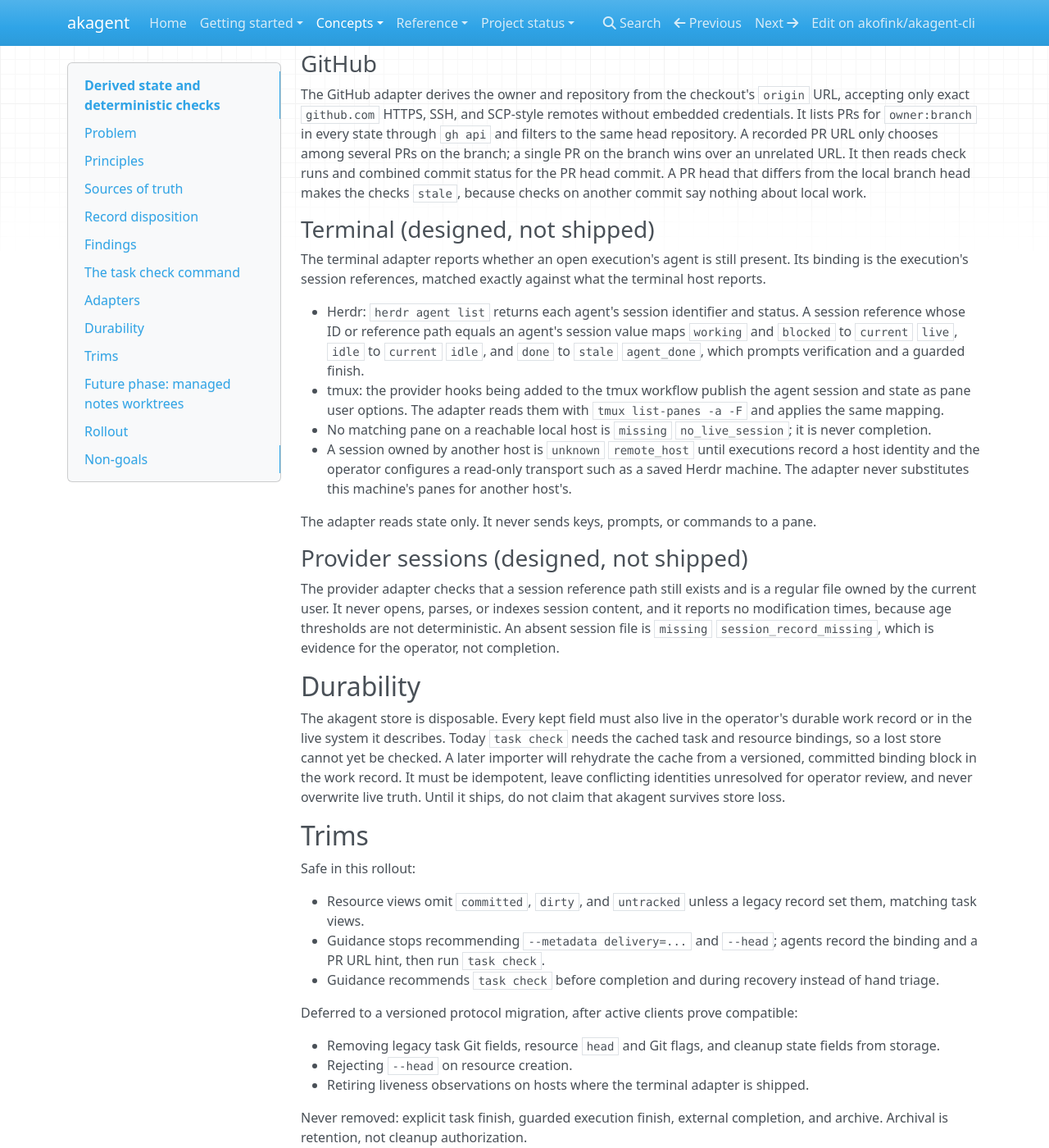
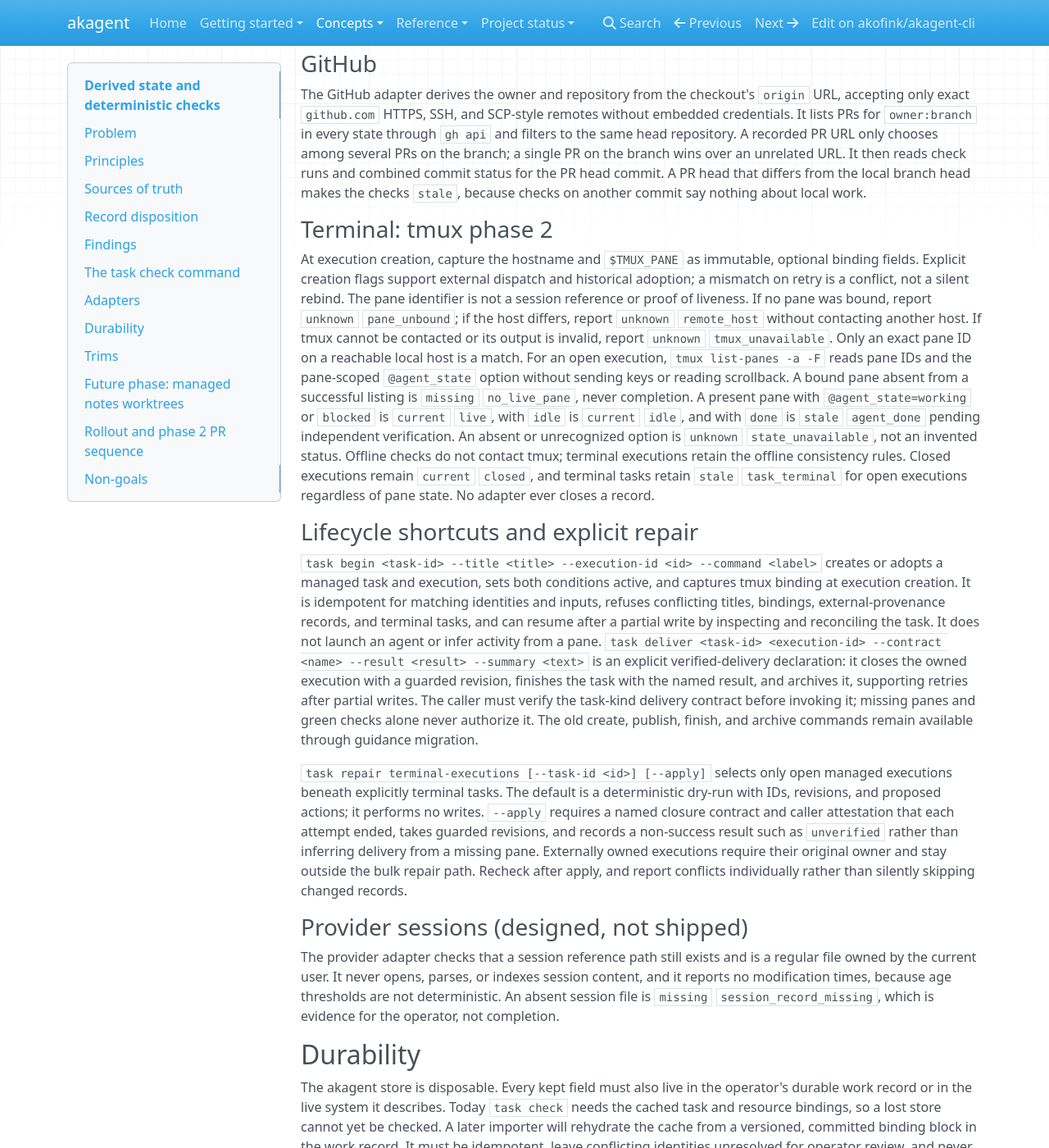
Before and after one commit to akofink/akagent-cli, an MkDocs documentation site: the page built from docs/derived-state.md, in a window 1280 px wide and 1400 px high, scrolled down 6360 px. Shown: the whole window at 82% size. Built offline with MkDocs 1.6.1, drawn with Linux system fonts in a browser that asks for light colours; nearby versions of some CDN libraries; some of the changed text lies outside the part shown.

Commit message:
docs: plan lean execution lifecycle phase
Metadata

Task: akagent-lean-20260927

Problem

Terminal state and manual lifecycle writes drift from live state.

Solution

Define the tmux, shortcut, and guarded repair contracts and PR sequence.

```diff
--- a/docs/derived-state.md
+++ b/docs/derived-state.md
@@ -38,7 +38,7 @@ Operators then reconciled records by hand against Git, GitHub, and terminal pane
 | Pull request identity, state, and head | Forge | GitHub adapter |
 | Check runs and commit statuses on the PR head | Forge | GitHub adapter |
 | Execution identity, lineage, command label, session references | Agent declaration | Kept (cache) |
-| Whether an execution's agent is still running, idle, or done | Terminal host | Terminal adapter (designed below, not shipped) |
+| Whether an execution's agent is still running, idle, or done | tmux on the execution's host | Terminal adapter (phase 2) |
 | Whether a provider session record still exists | Provider | Provider adapter (designed below, not shipped) |
 | Consistency between kept records | akagent store | Record-consistency rules (offline) |
 
@@ -206,21 +206,36 @@ A recorded PR URL only chooses among several PRs on the branch; a single PR on t
 It then reads check runs and combined commit status for the PR head commit.
 A PR head that differs from the local branch head makes the checks `stale`, because checks on another commit say nothing about local work.
 
-### Terminal (designed, not shipped)
+### Terminal: tmux phase 2
 
-The terminal adapter reports whether an open execution's agent is still present.
-Its binding is the execution's session references, matched exactly against what the terminal host reports.
+At execution creation, capture the hostname and `$TMUX_PANE` as immutable, optional binding fields.
+Explicit creation flags support external dispatch and historical adoption; a mismatch on retry is a conflict, not a silent rebind.
+The pane identifier is not a session reference or proof of liveness.
+If no pane was bound, report `unknown` `pane_unbound`; if the host differs, report `unknown` `remote_host` without contacting another host.
+If tmux cannot be contacted or its output is invalid, report `unknown` `tmux_unavailable`.
+Only an exact pane ID on a reachable local host is a match.
+For an open execution, `tmux list-panes -a -F` reads pane IDs and the pane-scoped `@agent_state` option without sending keys or reading scrollback.
+A bound pane absent from a successful listing is `missing` `no_live_pane`, never completion.
+A present pane with `@agent_state=working` or `blocked` is `current` `live`, with `idle` is `current` `idle`, and with `done` is `stale` `agent_done` pending independent verification.
+An absent or unrecognized option is `unknown` `state_unavailable`, not an invented status.
+Offline checks do not contact tmux; terminal executions retain the offline consistency rules.
+Closed executions remain `current` `closed`, and terminal tasks retain `stale` `task_terminal` for open executions regardless of pane state.
+No adapter ever closes a record.
 
-- Herdr: `herdr agent list` returns each agent's session identifier and status.
-  A session reference whose ID or reference path equals an agent's session value maps `working` and `blocked` to `current` `live`, `idle` to `current` `idle`, and `done` to `stale` `agent_done`, which prompts verification and a guarded finish.
-- tmux: the provider hooks being added to the tmux workflow publish the agent session and state as pane user options.
-  The adapter reads them with `tmux list-panes -a -F` and applies the same mapping.
-- No matching pane on a reachable local host is `missing` `no_live_session`; it is never completion.
-- A session owned by another host is `unknown` `remote_host` until executions record a host identity and the operator configures a read-only transport such as a saved Herdr machine.
-  The adapter never substitutes this machine's panes for another host's.
+### Lifecycle shortcuts and explicit repair
 
-The adapter reads state only.
-It never sends keys, prompts, or commands to a pane.
+`task begin <task-id> --title <title> --execution-id <id> --command <label>` creates or adopts a managed task and execution, sets both conditions active, and captures tmux binding at execution creation.
+It is idempotent for matching identities and inputs, refuses conflicting titles, bindings, external-provenance records, and terminal tasks, and can resume after a partial write by inspecting and reconciling the task.
+It does not launch an agent or infer activity from a pane.
+`task deliver <task-id> <execution-id> --contract <name> --result <result> --summary <text>` is an explicit verified-delivery declaration: it closes the owned execution with a guarded revision, finishes the task with the named result, and archives it, supporting retries after partial writes.
+The caller must verify the task-kind delivery contract before invoking it; missing panes and green checks alone never authorize it.
+The old create, publish, finish, and archive commands remain available through guidance migration.
+
+`task repair terminal-executions [--task-id <id>] [--apply]` selects only open managed executions beneath explicitly terminal tasks.
+The default is a deterministic dry-run with IDs, revisions, and proposed actions; it performs no writes.
+`--apply` requires a named closure contract and caller attestation that each attempt ended, takes guarded revisions, and records a non-success result such as `unverified` rather than inferring delivery from a missing pane.
+Externally owned executions require their original owner and stay outside the bulk repair path.
+Recheck after apply, and report conflicts individually rather than silently skipping changed records.
 
 ### Provider sessions (designed, not shipped)
 
@@ -325,18 +340,21 @@ The repository's own instructions currently forbid worktrees and branches, so ad
 - Whether the lock should move from the sync script into a small shared helper so akagent does not depend on its path.
 - Whether a merge commit is preferable to a rebase when a task branch carries many commits.
 
-## Rollout
+## Rollout and phase 2 PR sequence
 
-1. This design, the Git and GitHub adapters, the record-consistency rules, and `task check`.
-2. The safe trims above.
-3. The terminal adapter for Herdr and tmux on the local host, after the tmux provider hooks ship.
-4. Execution host identity and a read-only remote transport.
-5. The provider session adapter.
-6. The notes-backed importer, then the versioned migration that removes legacy fields.
-7. Managed notes worktrees, only after an explicit operator decision; design only today.
+Phase 1 shipped the design, Git and GitHub adapters, record-consistency checks, and safe trims.
+Phase 2 lands as separate small PRs in this order, each based on the preceding merged main:
 
-Phases 1 through 6 are opt-in and read-only, so no feature flag is needed; existing commands and storage keep working.
-Phase 7 mutates Git and is gated by the opt-in `managed` repository policy.
+1. Design-only PR: specify the tmux binding and codes, lifecycle and repair contracts, and the remaining write boundary (this document).
+2. Tmux PR: add optional immutable execution host and pane fields, creation-time capture, and a read-only tmux adapter with fixture tests for live, done, missing, remote, unavailable, and offline cases.
+3. Lifecycle PR: add idempotent begin and deliver shortcuts with verified-delivery input and partial-write recovery, retaining every old command.
+4. Repair PR: add dry-run-by-default terminal-execution repair with explicit attestation, guarded closure, tests, and the final agent write/derived-state guidance in this document.
+
+Do not install an intermediate binary.
+After green CI and the final merge, update the installed binary and demonstrate the before and after `task check --all` counts using only the explicit repair path.
+Later work may add a provider session adapter, notes-backed importer, and versioned legacy-field migration.
+Managed notes worktrees remain design only, gated by a separate opt-in decision.
+The adapter is read-only; lifecycle shortcuts and repair write only the local record store and never control a process.
 
 ## Non-goals
 
```
